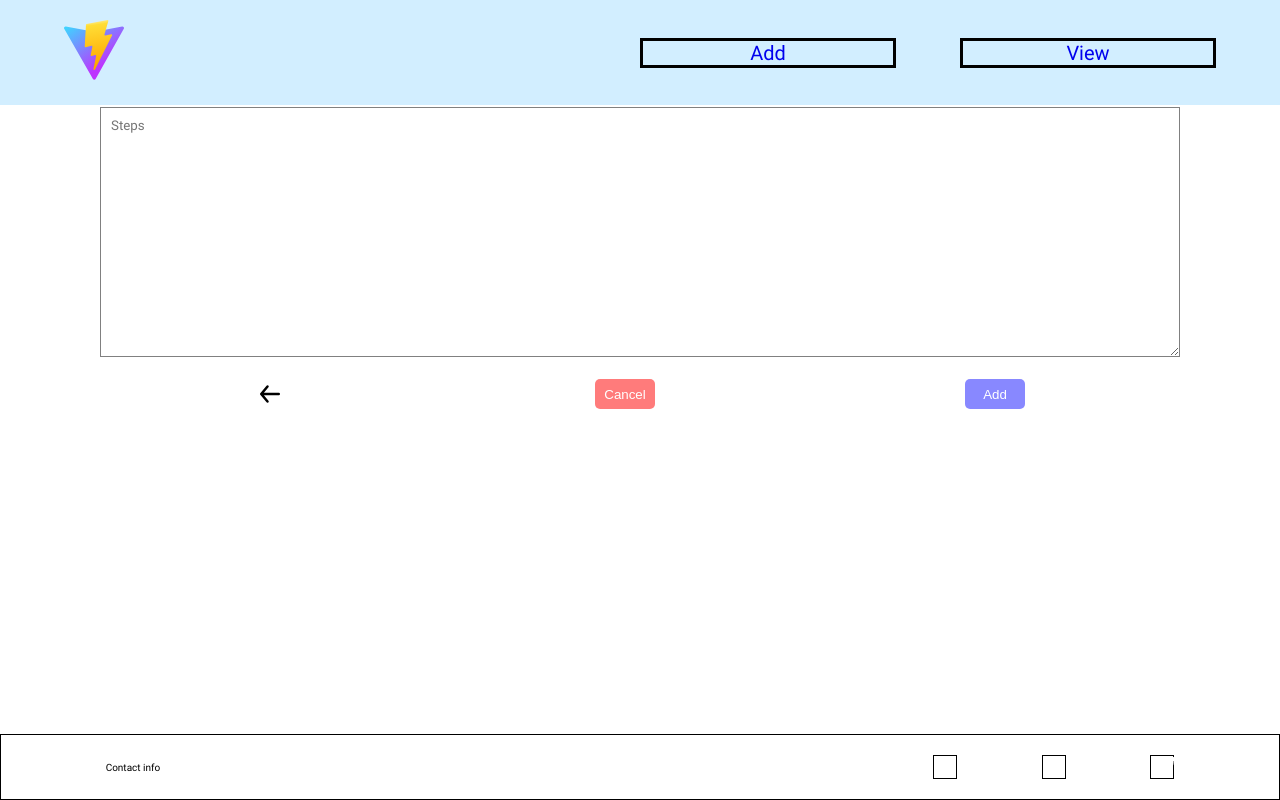
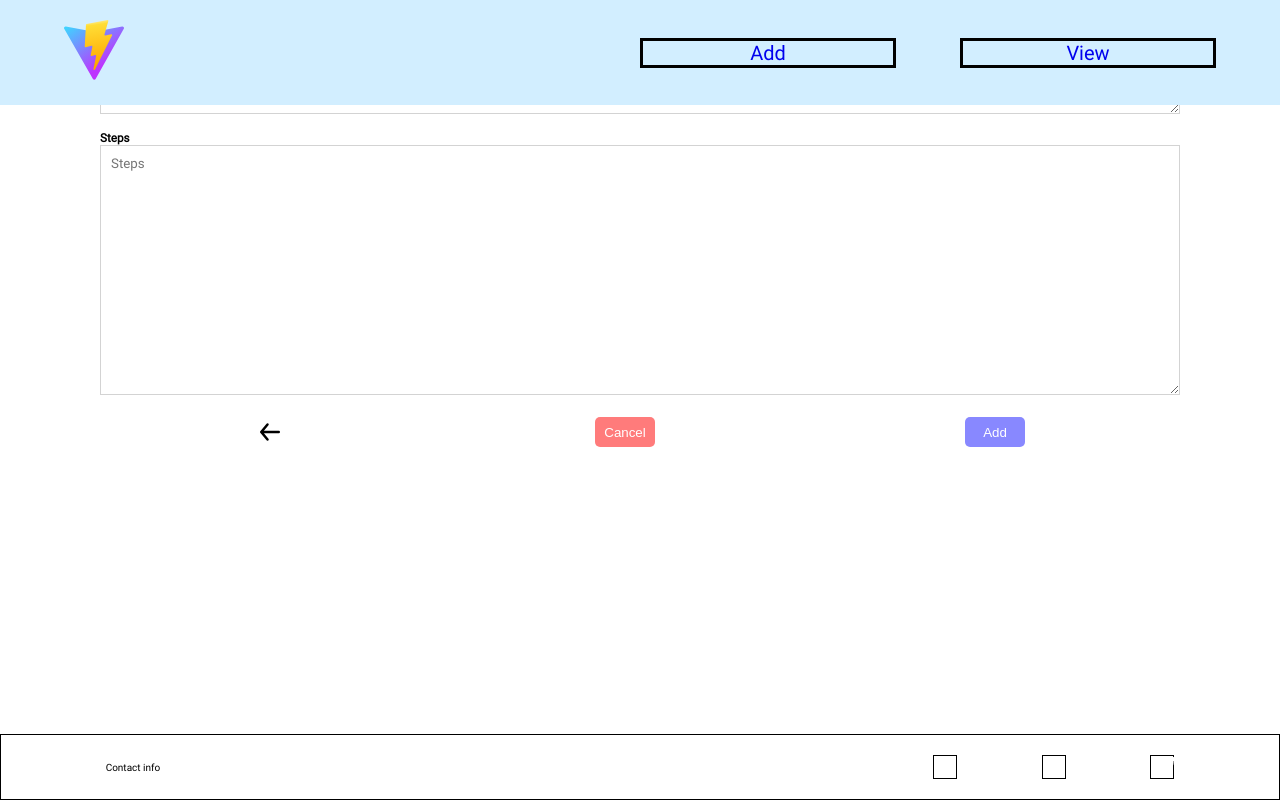
Before and after one commit to tanyakhemani/kitchen-konnect, a React (Vite) app: page /add in a window 1280 px wide. Built offline with nearby package versions, Linux system fonts and the light colour scheme.

Commit message:
add functionality for view a recipe

```diff
--- a/src/components/RecipeDetails/RecipeDetails.jsx
+++ b/src/components/RecipeDetails/RecipeDetails.jsx
@@ -1,25 +1,33 @@
 import "./RecipeDetails.scss";
 
-const RecipeDetails = ({newRecipe, setNewRecipe, errors}) => {
+const RecipeDetails = ({recipe, saveRecipe, errors, viewOnly}) => {
 
     const handleChangeTitle = (event)=> {
-        const title = event.target.value;
-        setNewRecipe({...newRecipe, title});
+        if(!viewOnly){
+            const title = event.target.value;
+            saveRecipe({...recipe, title});
+        }
     }
 
     const handleChangeDescription = (event)=> {
-        const description = event.target.value;
-        setNewRecipe({...newRecipe, description});
+        if(!viewOnly){
+            const description = event.target.value;
+            saveRecipe({...recipe, description});
+        }
     }
 
     const handleChangeIngredients = (event)=>{
-        const ingredients = event.target.value;
-        setNewRecipe({...newRecipe, ingredients});
+        if(!viewOnly){
+            const ingredients = event.target.value;
+            saveRecipe({...recipe, ingredients});
+        }
     }
 
     const handleChangeSteps = (event)=>{
-        const steps = event.target.value;
-        setNewRecipe({...newRecipe, steps});
+        if(!viewOnly){
+            const steps = event.target.value;
+            saveRecipe({...recipe, steps});
+        }
     }
 
     return(
@@ -31,21 +39,27 @@ const RecipeDetails = ({newRecipe, setNewRecipe, errors}) => {
                 </div>
                 <div className="recipeDetails__details">
                     <div>
-                        <input className={`recipeDetails__title ${errors.title? 'errorBox':''}`} type="text" placeholder="Title" value={newRecipe.title} onChange={handleChangeTitle} />
-                        { errors.title && <div className="errorMsg">Please fill in the details</div> }
+                        <h3 className="recipeDetails__heading">Title</h3>
+                        <input className={`recipeDetails__title ${errors?.title? 'errorBox':''}`} type="text" placeholder="Title" value={recipe.title} onChange={handleChangeTitle} disabled={viewOnly} />
+                        { errors?.title && <div className="errorMsg">Please fill in the details</div> }
                     </div>
-                    <textarea className="recipeDetails__description" type="text" placeholder="Description" value={newRecipe.description} onChange={handleChangeDescription}/>
+                    <div>
+                        <h3 className="recipeDetails__heading">Description</h3>
+                        <textarea className="recipeDetails__description" type="text" placeholder="Description" value={recipe.description} onChange={handleChangeDescription} disabled={viewOnly} />
+                    </div>
                 </div>
             </div>
             <div className="recipeDetails__wrapper">
                 <div>
-                    <textarea className={`recipeDetails__textarea ingredients ${errors.ingredients? 'errorBox' : ''}`} placeholder="Ingredients" value={newRecipe.ingredients} onChange={handleChangeIngredients} />
-                    { errors.ingredients && <div className="errorMsg">Please fill in the details</div> }
+                    <h3 className="recipeDetails__heading">Ingredients</h3>
+                    <textarea className={`recipeDetails__textarea ingredients ${errors?.ingredients? 'errorBox' : ''}`} placeholder="Ingredients" value={recipe.ingredients} onChange={handleChangeIngredients} disabled={viewOnly} />
+                    { errors?.ingredients && <div className="errorMsg">Please fill in the details</div> }
                 </div>
 
                 <div>
-                    <textarea className={`recipeDetails__textarea ${errors.steps? 'errorBox' : ''}`} placeholder="Steps" value={newRecipe.steps} onChange={handleChangeSteps}/>
-                    { errors.steps && (
+                    <h3 className="recipeDetails__heading">Steps</h3>
+                    <textarea className={`recipeDetails__textarea ${errors?.steps? 'errorBox' : ''}`} placeholder="Steps" value={recipe.steps} onChange={handleChangeSteps} disabled={viewOnly} />
+                    { errors?.steps && (
                         <>
                             <div></div>
                             <div className="errorMsg">Please fill in the details</div>
--- a/src/components/RecipeDetails/RecipeDetails.scss
+++ b/src/components/RecipeDetails/RecipeDetails.scss
@@ -14,8 +14,8 @@
 
     &__imageBox{
         width:35%;
-        height: 14rem;
-        border: 1px solid black;
+        height: 14.5rem;
+        @include light-border;
     }
 
     &__details{
@@ -27,18 +27,19 @@
     }
 
     &__title{
-        font-family: $font-regular;
+        font-family: $font-bold;
         height: 2.5rem;
         width: 100%;
         padding-left: 0.5rem;
-        @include secondary-border;
+        @include light-border;
     }
 
     &__description{
         font-family: $font-regular;
         height: 8rem;
+        width: 100%;
         padding-left: 0.5rem;
-        @include secondary-border;
+        @include light-border;
     }
 
     &__wrapper{
@@ -52,7 +53,7 @@
         width: 100%;
         height: 25rem;
         padding: 1rem;
-        @include secondary-border;
+        @include light-border;
     }
 
     .ingredients{
@@ -68,4 +69,8 @@
         font-family: $font-regular;
         padding-top: 0.3rem;
     }
+
+    .heading{
+        font-family: $font-regular;
+    }
 }
--- a/src/pages/AddRecipe/AddRecipe.jsx
+++ b/src/pages/AddRecipe/AddRecipe.jsx
@@ -58,7 +58,7 @@ const AddRecipe = () => {
 
     return(
         <>
-            <RecipeDetails newRecipe={newRecipe} setNewRecipe={setNewRecipe} errors={errors} />
+            <RecipeDetails recipe={newRecipe} saveRecipe={setNewRecipe} errors={errors} />
 
             <div className="recipeDetails">
                 <div className="recipeDetails__buttons">
--- a/src/pages/ViewOneRecipe/ViewRecipe.jsx
+++ b/src/pages/ViewOneRecipe/ViewRecipe.jsx
@@ -1,12 +1,34 @@
-import { Link } from "react-router-dom";
+import { Link, useParams } from "react-router-dom";
 import RecipeDetails from "../../components/RecipeDetails/RecipeDetails";
 import "./ViewRecipe.scss";
+import axios from "axios";
+import { useEffect, useState } from "react";
 
 const ViewRecipe = () => {
 
+    const { id } = useParams();
+
+    const[ recipe, setRecipe ] = useState({
+        image: null,
+        title:"",
+        description: "",
+        ingredients: "",
+        steps: ""
+    });
+
+    const loadRecipe = async() => {
+        const response = await axios.get(`http://localhost:8080/api/recipes/${id}`)
+        const oneRecipe = response.data;
+        setRecipe(oneRecipe);
+    }
+
+    useEffect(()=> {
+        loadRecipe();
+    }, [id])
+
     return(
         <>
-            <RecipeDetails />
+            <RecipeDetails recipe={recipe} saveRecipe={setRecipe} viewOnly={true} />
 
             <div className="viewRecipe__icons">
                 <Link to={"/back"}>
--- a/src/styles/partials/_mixins.scss
+++ b/src/styles/partials/_mixins.scss
@@ -15,6 +15,11 @@
 @mixin secondary-border{
     border: 1px solid grey;
 }
+
+@mixin light-border{
+    border: 1px solid lightgray;
+}
+
 
 @mixin cancelbtn{
     background-color: rgb(255, 123, 123);
```
